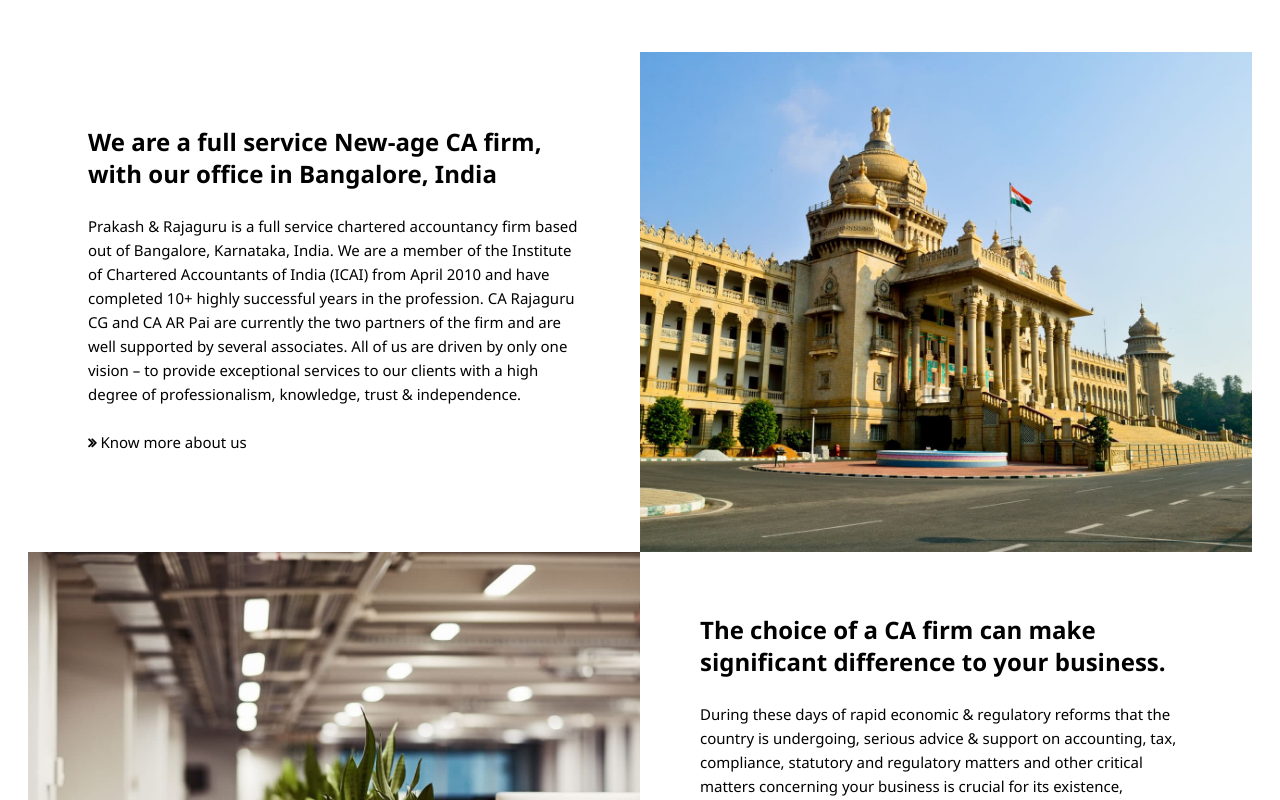
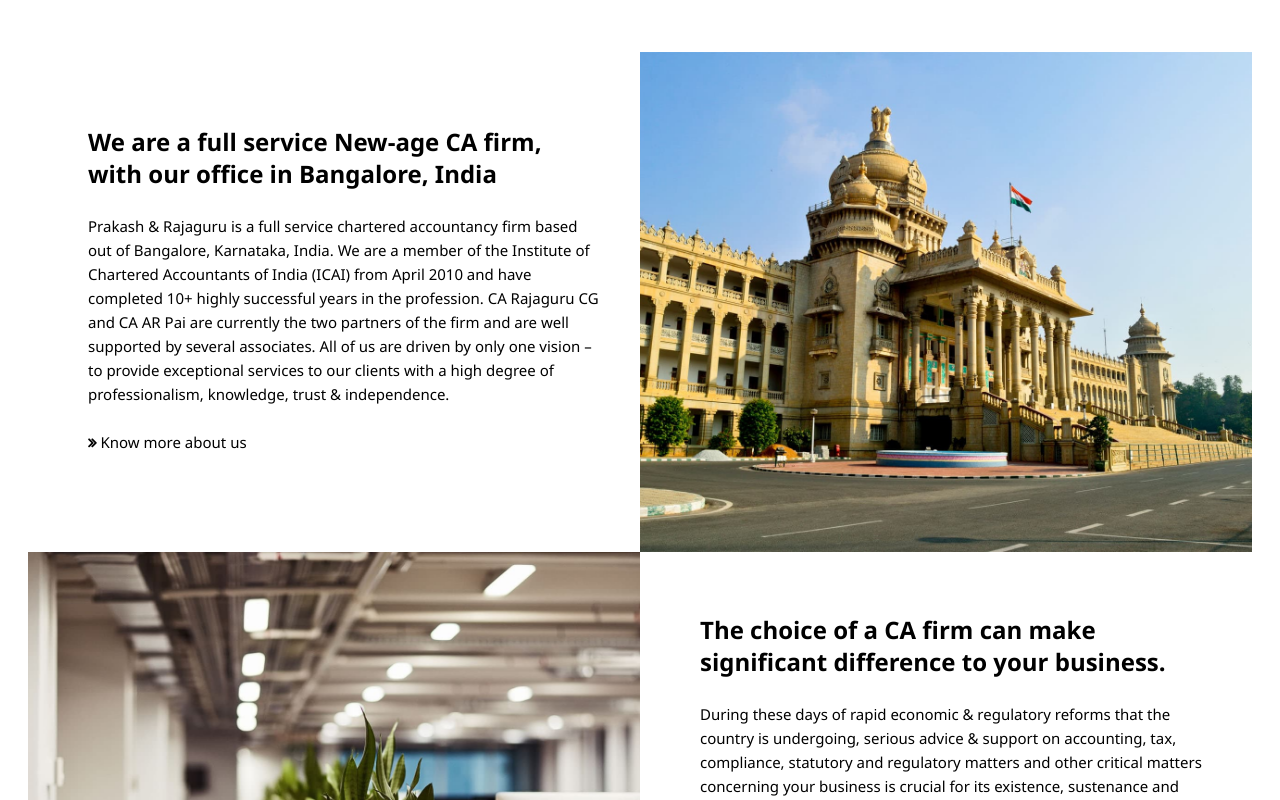
Before and after one commit to Swadhin2001/PandR, a Next.js app: page / in a window 1280 px wide. Shown: the part 840-1640 px from the top of the page. Built offline with nearby package versions, Linux system fonts and the light colour scheme; a small style sheet from the web is missing.

Commit message:
bug fixed

```diff
--- a/src/styles/globals.css
+++ b/src/styles/globals.css
@@ -164,7 +164,7 @@
   align-items: center;
 }
 .image-about {
-  padding: 0px 60px 0px 60px;
+  padding: 0px 40px 0px 60px;
 }
 .body-image-right {
   background-position: center center;
```
